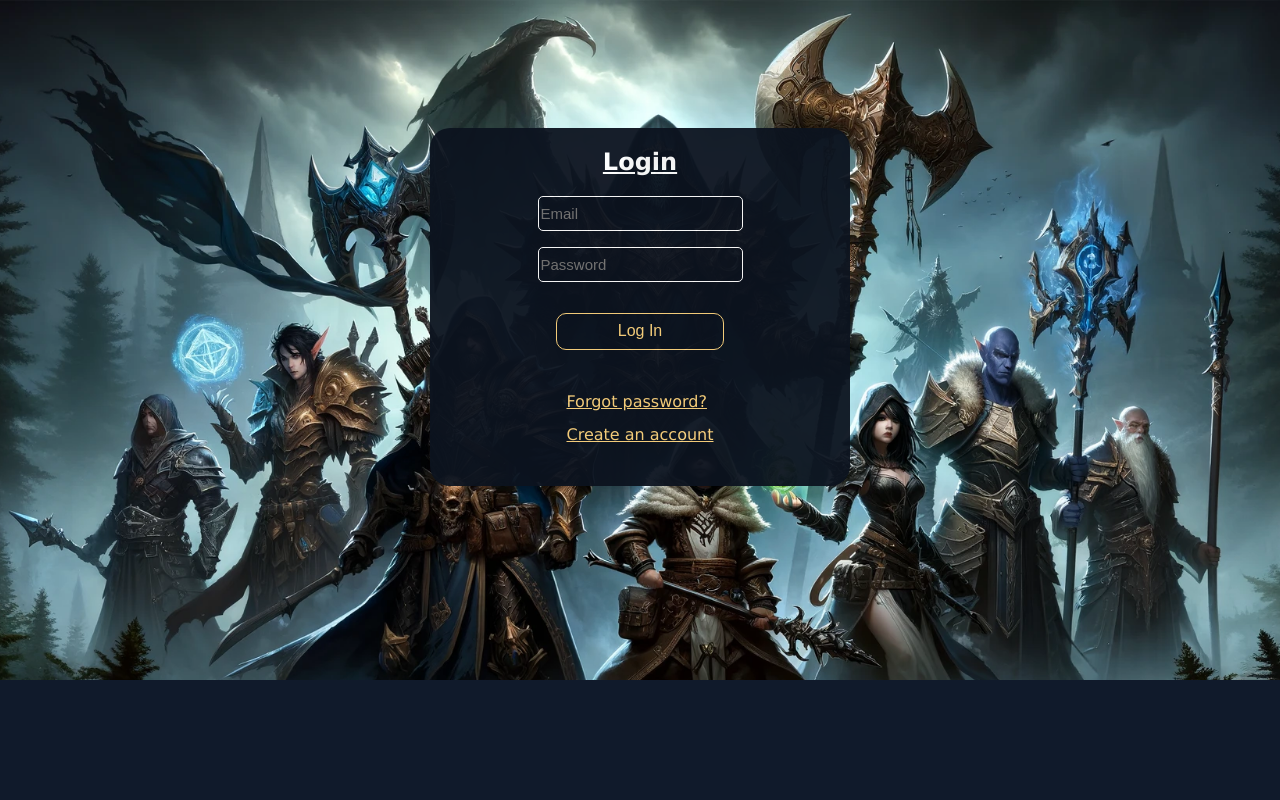
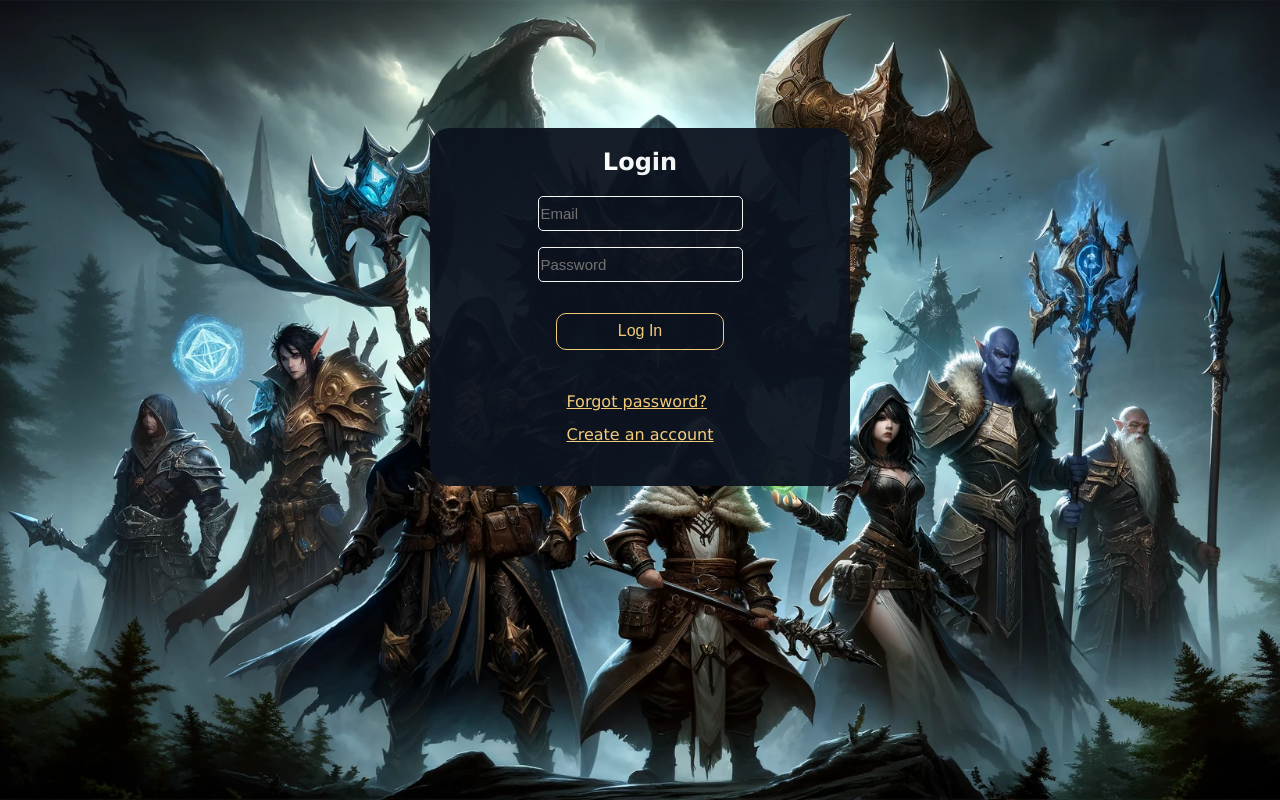
Before and after one commit to vork10/microservice_accountManagement, a Flask app: page / in a window 1280 px wide. Run offline with Flask 3, Linux system fonts and the light colour scheme.

Commit message:
outcommented footer

```diff
--- a/app/static/css/loginpage.css
+++ b/app/static/css/loginpage.css
@@ -32,7 +32,6 @@ body {
 
 .login-pane h1 {
     color: var(--text);
-    text-decoration: underline;
 }
 
 .login-pane form input {
--- a/app/templates/loginpage.html
+++ b/app/templates/loginpage.html
@@ -25,11 +25,14 @@
                 </div>
             </div>
         </section>
-    </div> <!-- End of content-wrap -->
+    </div>
 
+
+    <!--
     <footer class="footer-content">
-        <!-- Footer content -->
+
     </footer>
+    -->
     <script src="loginpage.js"></script>
 </body>
 
```
